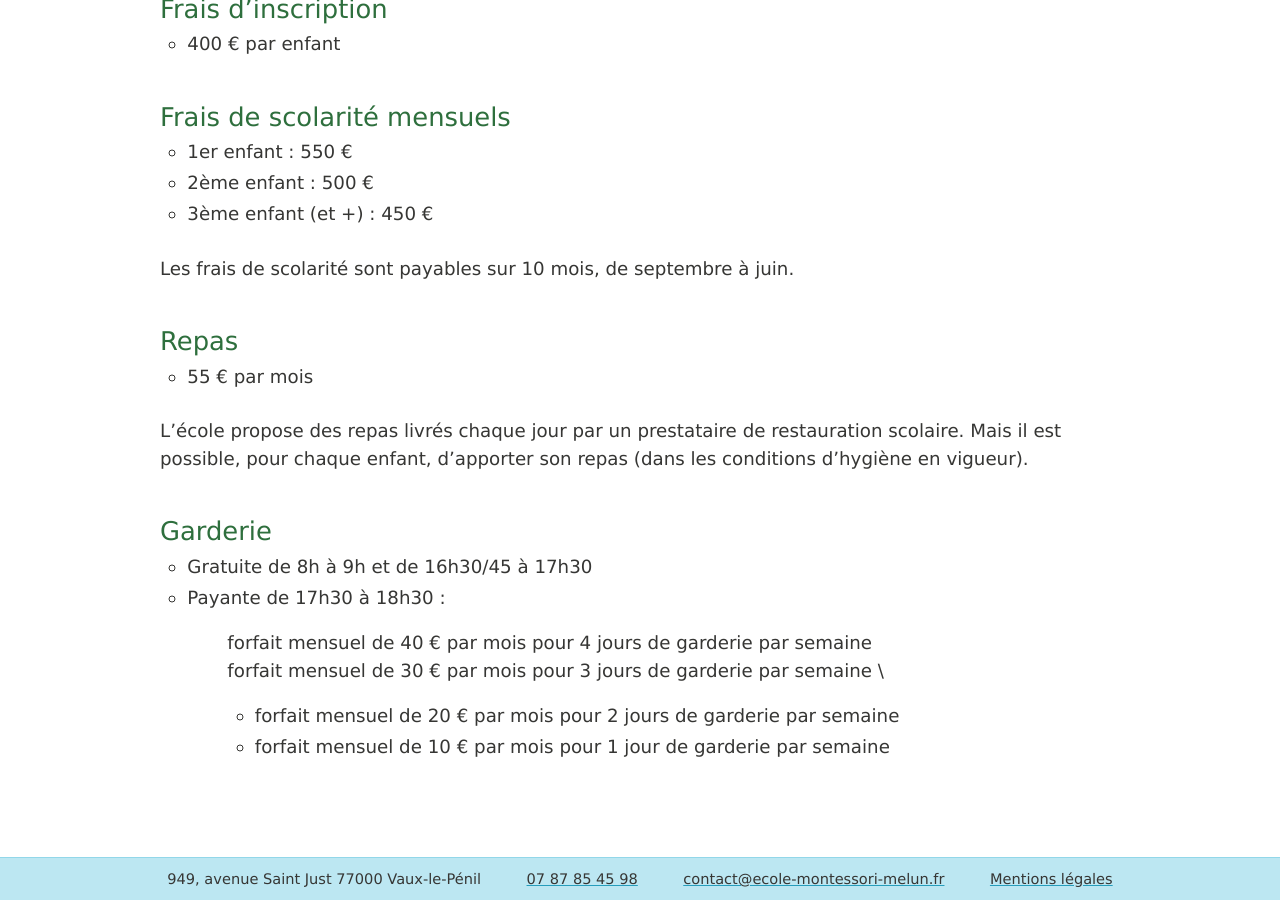
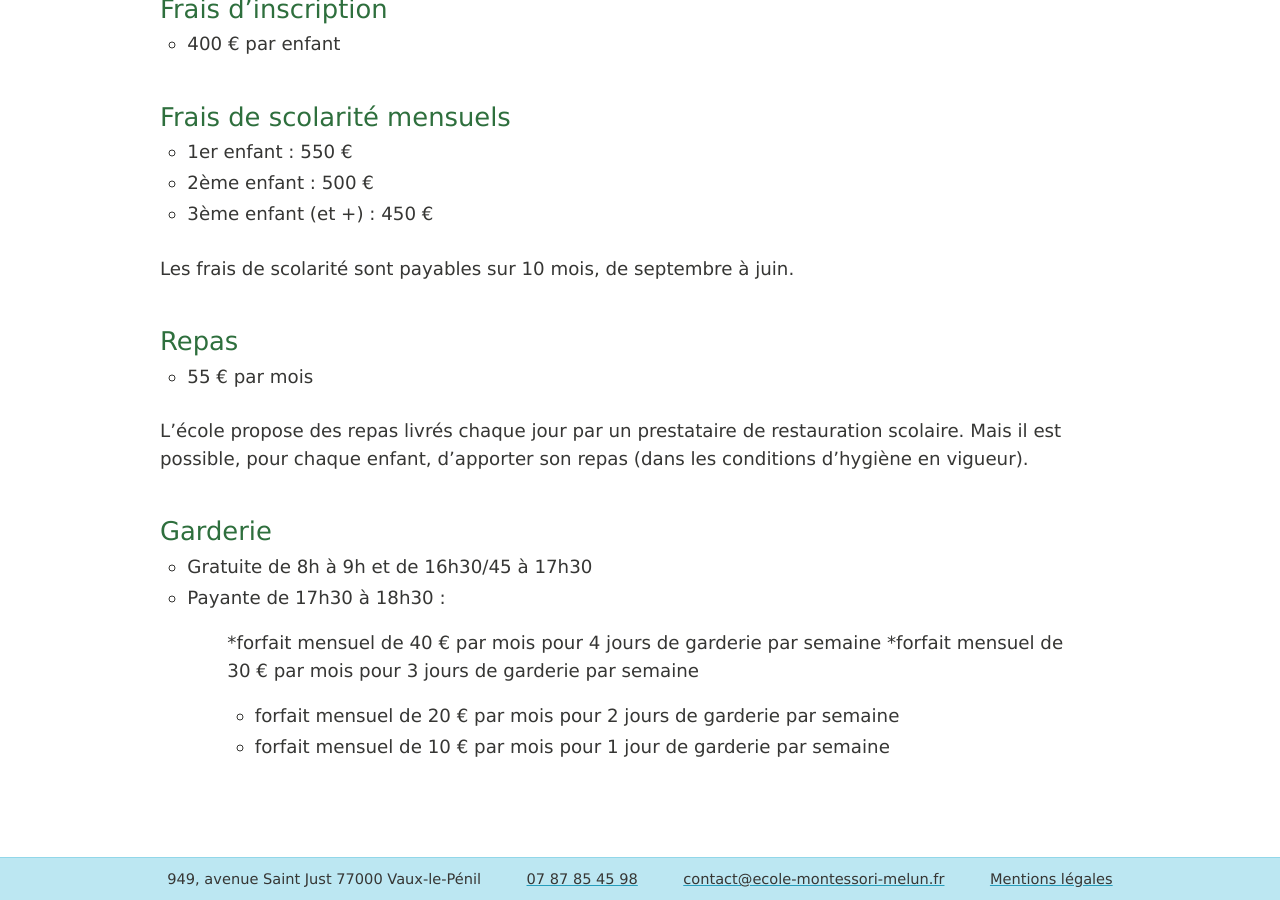
Before and after one commit to montessori-melun/montessori-melun.github.io, a Jekyll site: the page built from informations-pratiques/inscriptions.md, in a window 1280 px wide and 900 px high, scrolled down 1087 px. Built offline with Jekyll 4.4.1, drawn with Linux system fonts in a browser that asks for light colours.

```diff
--- a/informations-pratiques/inscriptions.md
+++ b/informations-pratiques/inscriptions.md
@@ -36,7 +36,7 @@ L'école propose des repas livrés chaque jour par un prestataire de restauratio
 
 - Gratuite de 8h à 9h et de 16h30/45 à 17h30
 - Payante de 17h30 à 18h30 :
->  forfait mensuel de 40 € par mois pour 4 jours de garderie par semaine \\
->  forfait mensuel de 30 € par mois pour 3 jours de garderie par semaine \\
+>  *forfait mensuel de 40 € par mois pour 4 jours de garderie par semaine
+>  *forfait mensuel de 30 € par mois pour 3 jours de garderie par semaine
 > * forfait mensuel de 20 € par mois pour 2 jours de garderie par semaine
 > * forfait mensuel de 10 € par mois pour 1 jour de garderie par semaine
```
